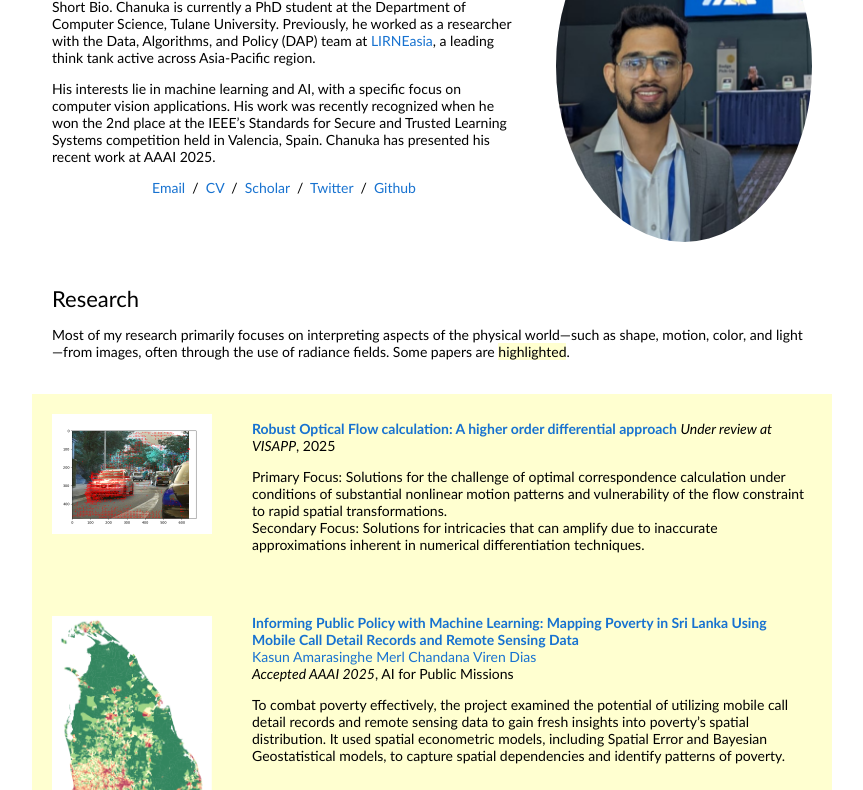
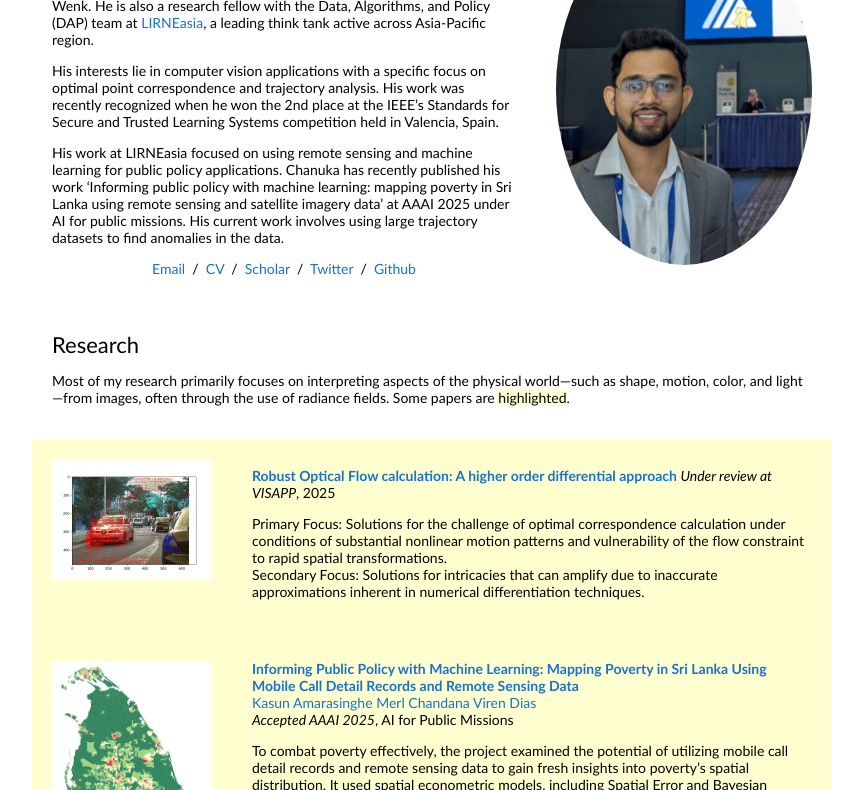
Before and after one commit to ChanukaRavishan/ChanukaRavishan.github.io, a plain HTML site: page index.html in a window 1280 px wide. Shown: the part 138-928 px from the top of the page, without its empty margins (208-1071 px from the left). Drawn offline with Linux system fonts and the light colour scheme.

Commit message:
profile update

```diff
--- a/index.html
+++ b/index.html
@@ -22,12 +22,13 @@
                 <p class="name" style="text-align: center;">
                   Chanuka Algama
                 </p>
-                <p> Short Bio. Chanuka is currently a PhD student at the Department of Computer Science, Tulane University. Previously, he worked as a researcher with the Data, Algorithms, and Policy (DAP) team at <a href="https://lirneasia.net/">LIRNEasia</a>, a leading think tank active across Asia-Pacific region.
+                <p> Short Bio. Chanuka is currently a PhD student at the Department of Computer Science, Tulane University under the supervision of Prof Carola Wenk. He is also a research fellow with the Data, Algorithms, and Policy (DAP) team at <a href="https://lirneasia.net/">LIRNEasia</a>, a leading think tank active across Asia-Pacific region.
                 </p>
                 <p>
-
-                  His interests lie in machine learning and AI, with a specific focus on computer vision applications. His work was recently recognized when he won the 2nd place at the IEEE’s Standards for Secure and Trusted Learning Systems competition held in Valencia, Spain. Chanuka has presented his recent work at AAAI 2025.
-
+                  His interests lie in computer vision applications with a specific focus on optimal point correspondence and trajectory analysis. His work was recently recognized when he won the 2nd place at the IEEE’s Standards for Secure and Trusted Learning Systems competition held in Valencia, Spain.
+                </p>
+                <p>
+                  His work at LIRNEasia focused on using remote sensing and machine learning for public policy applications. Chanuka has recently published his work ‘Informing public policy with machine learning: mapping poverty in Sri Lanka using remote sensing and satellite imagery data’ at AAAI 2025 under AI for public missions. His current work involves using large trajectory datasets to find anomalies in the data.
                 </p>
                 <p style="text-align:center">
                   <a href="mailto:chanukaravishan25@gmail.com">Email</a> &nbsp;/&nbsp;
```
